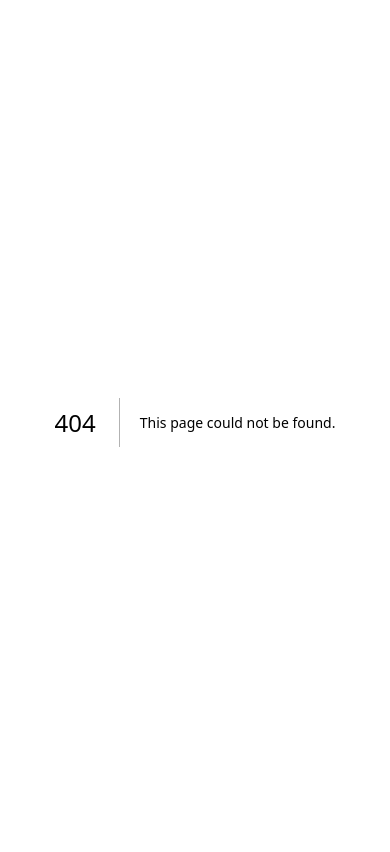
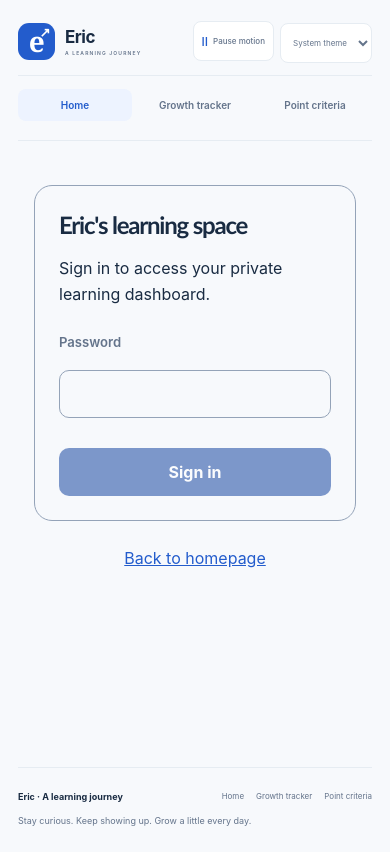
Before and after one commit to eeyung1/Eric_tracker, a Next.js app: page /student/login in a window 390 px wide. Before the commit this address had no page. Built offline with nearby package versions, Linux system fonts and the light colour scheme.

Commit message:
feat: mobile student sign-in page (#13)
* feat: responsive accessible student login form

* feat: add private student sign-in page

* test: assert student login privacy and accessibility safeguards

* docs: tick off mobile student sign-in page

```diff
--- /dev/null
+++ b/app/student/login/page.js
@@ -0,0 +1,10 @@
+import Link from 'next/link';
+import StudentLoginForm from './student-login-form';
+import {SiteHeader,SiteFooter} from '../../site-chrome';
+export const metadata={title:'Student sign in | Eric',robots:{index:false,follow:false}};
+export default function StudentLoginPage(){
+ return <div className="public-shell personal-site"><SiteHeader/><main id="main-content" style={{minHeight:'70vh',padding:'clamp(20px,5vw,56px) 16px'}}>
+  <StudentLoginForm/>
+  <p style={{textAlign:'center'}}><Link href="/">Back to homepage</Link></p>
+ </main><SiteFooter/></div>;
+}
--- /dev/null
+++ b/app/student/login/student-login-form.js
@@ -0,0 +1,37 @@
+'use client';
+import {useState} from 'react';
+import {useRouter} from 'next/navigation';
+export default function StudentLoginForm(){
+ const router=useRouter();
+ const [password,setPassword]=useState('');
+ const [pending,setPending]=useState(false);
+ const [message,setMessage]=useState('');
+ async function submit(event){
+  event.preventDefault();
+  if(pending||!password)return;
+  setPending(true);setMessage('');
+  try{
+   const response=await fetch('/api/student/login',{
+    method:'POST',headers:{'Content-Type':'application/json'},
+    credentials:'same-origin',cache:'no-store',body:JSON.stringify({password})
+   });
+   if(response.ok){setPassword('');router.replace('/student');router.refresh();return;}
+   setMessage(response.status===429?'Too many attempts. Please try again in 15 minutes.':
+    response.status===503?'Student access is not configured yet. Contact your mentor.':
+    'Unable to sign in. Check your password and try again.');
+  }catch{setMessage('Connection unavailable. Please try again.');}
+  finally{setPending(false);}
+ }
+ return <form onSubmit={submit} style={{display:'grid',gap:16,maxWidth:440,margin:'24px auto',padding:24,border:'1px solid #94a3b8',borderRadius:18}}>
+  <h1 style={{margin:0,fontSize:'clamp(1.5rem,5vw,2rem)'}}>Eric's learning space</h1>
+  <p style={{margin:0}}>Sign in to access your private learning dashboard.</p>
+  <label htmlFor="student-password" style={{fontWeight:600}}>Password</label>
+  <input id="student-password" type="password" autoComplete="current-password" required minLength={12} maxLength={256}
+   value={password} onChange={e=>setPassword(e.target.value)}
+   style={{width:'100%',padding:12,minHeight:48,borderRadius:10,border:'1px solid #94a3b8',fontSize:16}}/>
+  <button type="submit" disabled={pending||!password} style={{minHeight:48,borderRadius:10,background:'#1948a3',color:'#fff',fontWeight:700,border:0}}>
+   {pending?'Signing in…':'Sign in'}
+  </button>
+  {message&&<p role="alert" style={{color:'#b91c1c'}}>{message}</p>}
+ </form>;
+}
```
Also changed, not shown: 2 other files (tests, documents, lock files or other folders).
